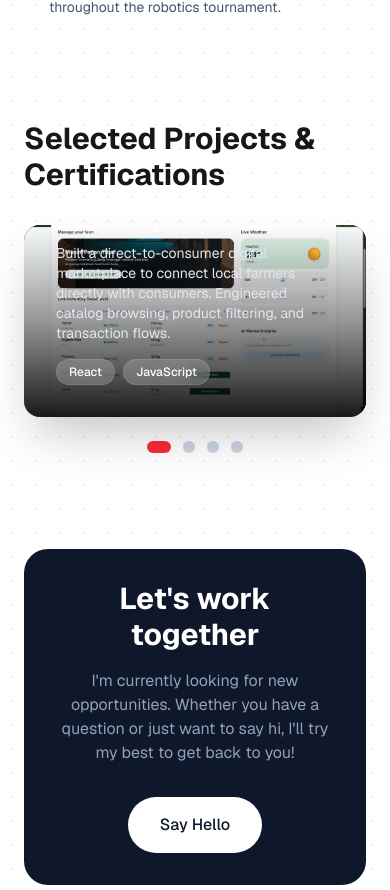
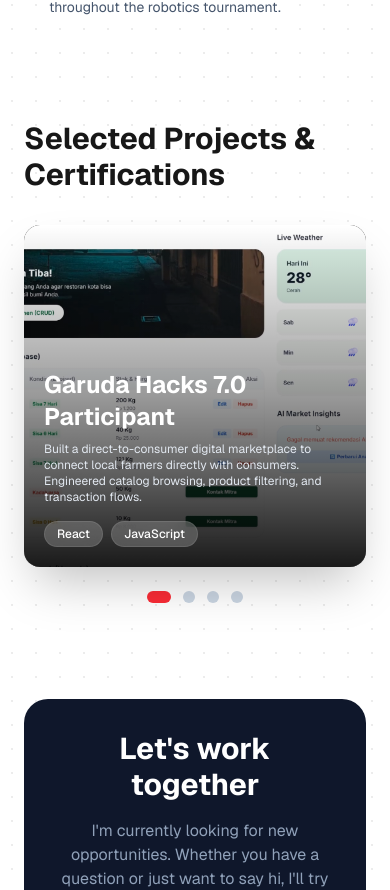
Before and after one commit to Ndresz/Portofolio, a Next.js app: page / in a window 390 px wide. Shown: the part 1615-2505 px from the top of the page. Built offline with nearby package versions, Linux system fonts and the light colour scheme.

Commit message:
Fix mobile responsive aspect ratio and padding for slider

```diff
--- a/src/components/ProjectSlider.tsx
+++ b/src/components/ProjectSlider.tsx
@@ -61,7 +61,7 @@
   return (
     <div className="relative w-full max-w-5xl mx-auto mt-8 group">
       {/* Main Slider Container */}
-      <div className="overflow-hidden rounded-2xl relative aspect-video bg-black shadow-2xl">
+      <div className="overflow-hidden rounded-2xl relative aspect-square sm:aspect-[4/3] md:aspect-video bg-black shadow-2xl">
         <div
           className="flex transition-transform duration-500 ease-out h-full"
           style={{ transform: `translateX(-${currentIndex * 100}%)` }}
@@ -90,11 +90,11 @@
               <div className="absolute inset-0 bg-gradient-to-t from-black/90 via-black/40 to-transparent" />
 
               {/* Text Content Overlay */}
-              <div className="absolute bottom-0 left-0 right-0 p-8 sm:p-12">
-                <h3 className="text-3xl sm:text-4xl font-bold text-white mb-2 glitch-hover transition-transform origin-left">
+              <div className="absolute bottom-0 left-0 right-0 p-5 sm:p-12">
+                <h3 className="text-2xl sm:text-4xl font-bold text-white mb-2 glitch-hover transition-transform origin-left">
                   {project.title}
                 </h3>
-                <p className="text-slate-200 text-sm sm:text-base max-w-2xl mb-4">
+                <p className="text-slate-200 text-xs sm:text-base max-w-2xl mb-4 line-clamp-4 sm:line-clamp-none">
                   {project.description}
                 </p>
                 <div className="flex flex-wrap gap-2">
```
